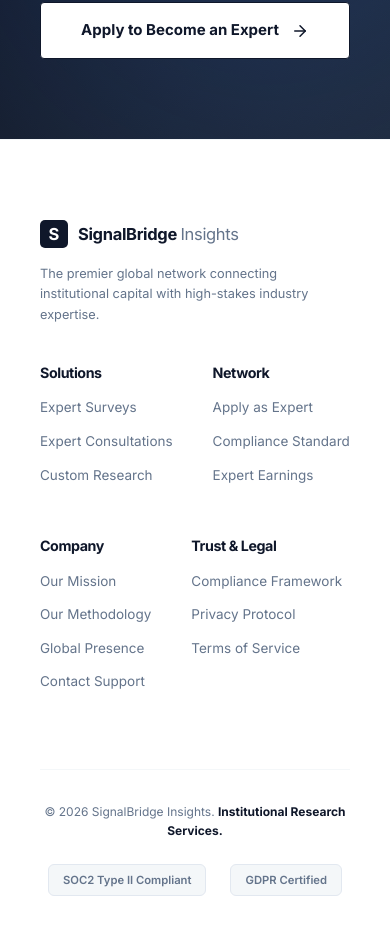
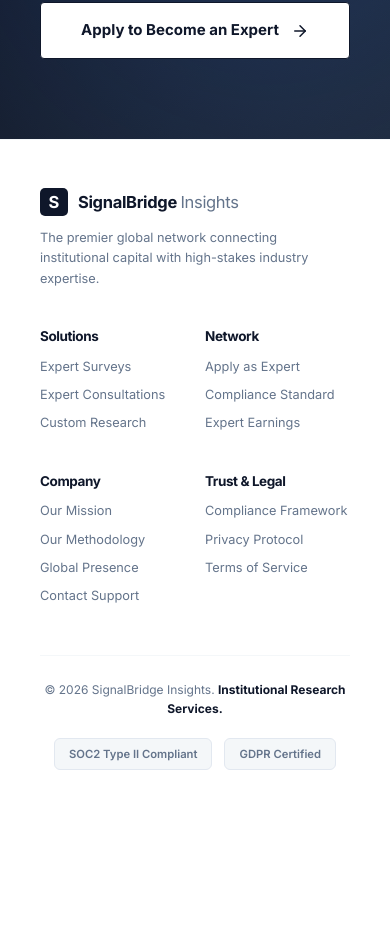
Before and after one commit to skydani26/signalbridge-insights, a Next.js app: page /for-experts in a window 390 px wide. Shown: the part 10022-10950 px from the top of the page. After the commit the page ends 10816 px from the top, so only its background shows below. Built offline with nearby package versions, Linux system fonts and the light colour scheme; a web font is replaced by a local one.

Commit message:
fix: optimize mobile footer for a more compact and balanced look

```diff
--- a/src/components/Footer.module.css
+++ b/src/components/Footer.module.css
@@ -144,17 +144,50 @@
 }
 
 @media (max-width: 768px) {
+    .footer {
+        padding: 48px 0 24px;
+    }
+
     .top {
         flex-direction: column;
-        gap: 40px;
+        gap: 32px;
+        margin-bottom: 40px;
+    }
+
+    .brand {
+        margin-right: 0;
+        margin-bottom: 8px;
+    }
+
+    .logoContainer {
+        margin-bottom: 12px;
     }
 
     .links {
-        gap: 40px;
+        display: grid;
+        grid-template-columns: repeat(2, 1fr);
+        gap: 32px 20px;
+    }
+
+    .column h4 {
+        margin-bottom: 12px;
+        font-size: 0.9rem;
+    }
+
+    .column a {
+        margin-bottom: 8px;
+        font-size: 0.85rem;
     }
 
     .bottom {
         flex-direction: column;
         text-align: center;
+        padding-top: 24px;
+        gap: 20px;
+    }
+
+    .legalLinks {
+        justify-content: center;
+        gap: 12px;
     }
 }
```
